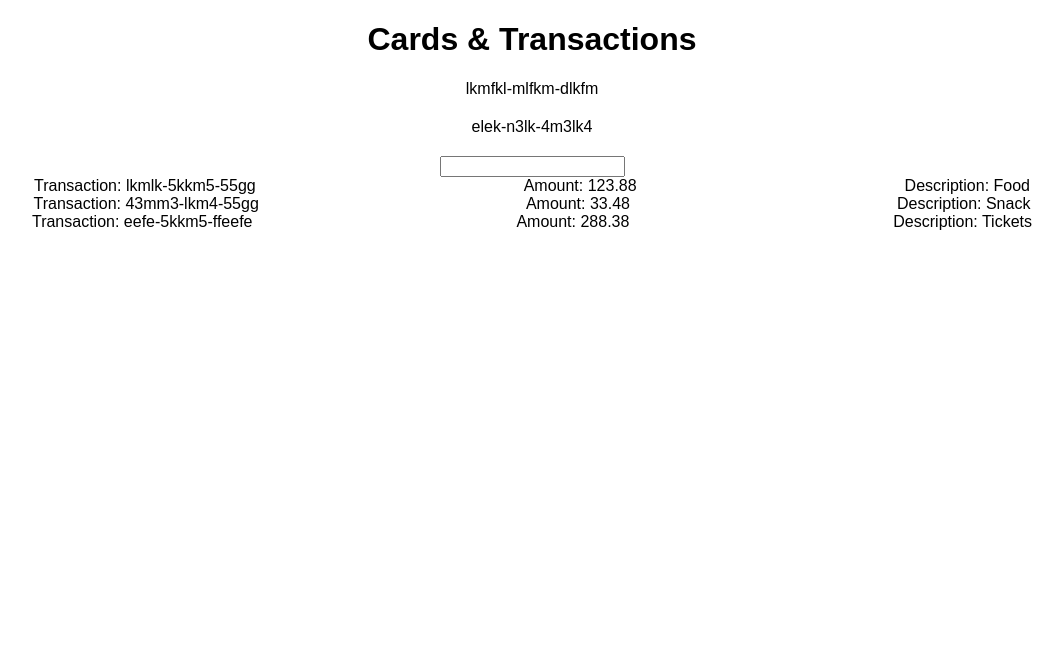
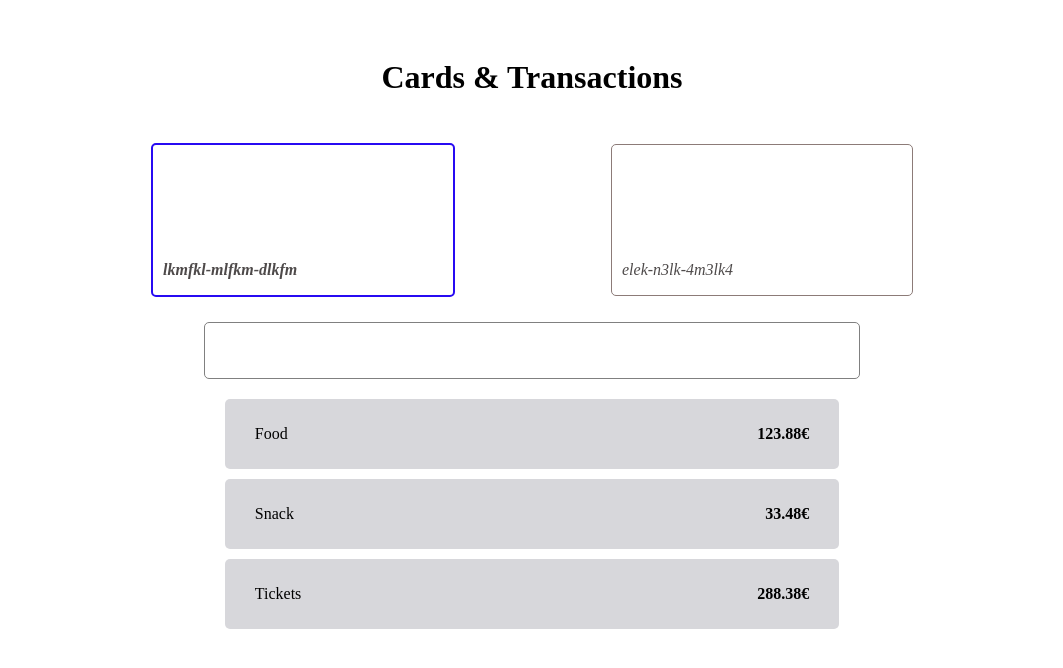
Before and after one commit to kaschief/react-cards-transactions, a React (Create React App) app: page / in a window 1280 px wide. Both pictures are taken after a click on the element "lkmfkl-mlfkm-dlkfm". Shown: the top 668 px of the page, without its empty margins (108-1171 px from the left). Built offline with nearby package versions, Linux system fonts and the light colour scheme.

Commit message:
components styled, all properties in place

```diff
--- a/package.json
+++ b/package.json
@@ -11,6 +11,8 @@
     "@reduxjs/toolkit": "^1.6.1",
     "@types/react": "^17.0.20",
     "@types/react-dom": "^17.0.9",
+    "aphrodite": "^2.4.0",
+    "classnames": "^2.3.1",
     "react": "16.13.1",
     "react-dom": "16.13.1",
     "react-redux": "^7.2.5",
--- a/src/ApiClient/data/cards.js
+++ b/src/ApiClient/data/cards.js
@@ -1,4 +1,4 @@
 export const cards = [
   { id: "lkmfkl-mlfkm-dlkfm", description: "Private Card" },
-  { id: "elek-n3lk-4m3lk4", description: "Business Card" }
+  { id: "elek-n3lk-4m3lk4", description: "Business Card" },
 ];
--- a/src/App.tsx
+++ b/src/App.tsx
@@ -1,21 +1,81 @@
 import React, { useEffect } from "react";
-import "./styles.css";
+import { StyleSheet, css } from "aphrodite";
 
 import { actionCreators, AppDispatch } from "./state/index";
 import { bindActionCreators } from "redux";
 import { useAppDispatch, useAppSelector } from "./state/hooks";
 import { cards } from "./ApiClient/data/cards";
 import { transactions } from "./ApiClient/data/transactions";
+import { CardFC } from "./components/CardFC";
+import { TransactionFC } from "./components/TransactionFC";
 
-export default function App() {
-  const cardsFromState = useAppSelector((state) => state.cards);
-  const transactionsFromState = useAppSelector((state) => state.transactions);
+const styles = StyleSheet.create({
+  wrapper: {
+    display: "grid",
+    maxWidth: "80vw",
+    gridTemplateAreas: `
+    "title"
+    "cards"
+    "input"
+    "transactions"
+  `,
+    gridTemplateColumns: "1fr",
+    gridTemplateRows: `
+    minmax(15px, auto)
+    auto
+    auto
+    1fr
+    `,
+    alignItems: "center",
+    justifyContent: "center",
+    width: "100%",
+    height: "100%",
+    padding: "30px",
+    margin: "0 auto",
+  },
+  title: {
+    gridArea: "title",
+    width: "100%",
+    textAlign: "center",
+  },
+  cardContainer: {
+    gridArea: "cards",
+    width: "100%",
+    justifyContent: "space-evenly",
+    display: "flex",
+    flexDirection: "row",
+    overflowX: "auto",
+  },
+  inputContainer: {
+    gridArea: "input",
+    width: "60%",
+    margin: "0 auto 20px",
+    border: "1px solid grey",
+    padding: "20px",
+    borderRadius: "5px",
+  },
+  transactionsContainer: {
+    gridArea: "transactions",
+    display: "flex",
+    flexDirection: "column",
+    width: "60%",
+    margin: "0 auto 20px",
+    borderRadius: "5px",
+  },
+});
+
+export const App: React.FC = (): JSX.Element => {
+  const cardsState = useAppSelector((state) => state.customerCards);
+  const transactionsState = useAppSelector(
+    (state) => state.customerTransactions
+  );
+  const { customerCards } = cardsState;
+  const { activeTransactionsID, filterTerm, filteredTransactions } =
+    transactionsState;
 
   const dispatch: AppDispatch = useAppDispatch();
   const {
     setCards,
-    selectCard,
-    setActiveTransactionsId,
     setTransactions,
     setFilterTerm,
     setIsFiltered,
@@ -38,70 +98,43 @@ export default function App() {
 
   return (
     <div className="App">
-      <h1>Cards & Transactions</h1>
+      <div className={css(styles.wrapper)}>
+        <h1 className={css(styles.title)}>Cards & Transactions</h1>
 
-      {cardsFromState.cards.map(
+        <div className={css(styles.cardContainer)}>
+          {customerCards.map(
             (
               card
             ): React.DetailedHTMLProps<
               React.HTMLAttributes<HTMLDivElement>,
               HTMLDivElement
             > => {
-          return (
-            <div
-              style={{ cursor: "pointer", margin: "20px" }}
-              onClick={(event) => {
-                if (card.id === transactionsFromState.activeTransactionsID)
-                  return;
-                selectCard(card.id);
-                setActiveTransactionsId(card.id);
-                setIsFiltered(false);
-                getFilteredTransactions();
-                setFilterTerm("");
-              }}
-              key={card.id}
-            >
-              {card.id}
-            </div>
-          );
+              return <CardFC key={card.id} card={card} />;
             }
           )}
+        </div>
 
-      {transactionsFromState.activeTransactionsID && (
+        {activeTransactionsID && (
           <input
+            className={css(styles.inputContainer)}
             type="text"
             name="input"
-          value={transactionsFromState.filterTerm}
+            value={filterTerm}
+            defaultValue="Filter"
             onChange={handleChange}
           />
         )}
 
-      {transactionsFromState.filteredTransactions.map(
-        (transaction): JSX.Element => {
-          let { id, amount, description } = transaction;
+        <div className={css(styles.transactionsContainer)}>
+          {filteredTransactions.map((transaction): JSX.Element => {
             return (
-            <div
-              key={id}
-              style={{
-                display: "flex",
-                margin: "0 auto",
-                width: "100%",
-                justifyContent: "center",
-              }}
-            >
-              <p style={{ alignSelf: "center", margin: "0 auto" }}>
-                Transaction: {id}
-              </p>
-              <p style={{ alignSelf: "center", margin: "0 auto" }}>
-                Amount: {amount}
-              </p>
-              <p style={{ alignSelf: "center", margin: "0 auto" }}>
-                Description: {description}
-              </p>
+              <TransactionFC key={transaction.id} transaction={transaction} />
+            );
+          })}
+        </div>
+      </div>
     </div>
   );
-        }
-      )}
-    </div>
-  );
-}
+};
+
+export default App;
--- /dev/null
+++ b/src/components/CardFC.tsx
@@ -0,0 +1,83 @@
+import React from "react";
+import { CardProps } from "../types";
+import { bindActionCreators } from "redux";
+import { useAppDispatch, useAppSelector } from "../state/hooks";
+import { actionCreators, AppDispatch } from "../state/index";
+import { StyleSheet, css } from "aphrodite";
+import classnames from "classnames";
+
+const styles = StyleSheet.create({
+  card: {
+    alignSelf: "center",
+    margin: "25px",
+    minWidth: "100px",
+    maxWidth: "300px",
+    width: "80%",
+    minHeight: "150px",
+    height: "auto",
+    color: "grey",
+    border: "1px solid #8C7B78",
+    position: "relative",
+    borderRadius: "5px",
+    ":hover": {
+      backgroundColor: "#CEC5C5",
+      border: "2px solid #8C7B78",
+    },
+  },
+  id: {
+    color: "#4E4A4A",
+    fontStyle: "italic",
+    position: "absolute",
+    bottom: "0",
+    left: "10px",
+  },
+  selected: {
+    border: "2px solid #270AF2",
+  },
+  selectedId: {
+    fontWeight: 600,
+  },
+});
+
+export const CardFC: React.FC<CardProps> = ({ card }): JSX.Element => {
+  const dispatch: AppDispatch = useAppDispatch();
+  const transactionsState = useAppSelector(
+    (state) => state.customerTransactions
+  );
+  const { activeTransactionsID } = transactionsState;
+  const isSelected = card.id === activeTransactionsID;
+
+  const {
+    selectCard,
+    setActiveTransactionsId,
+    setFilterTerm,
+    setIsFiltered,
+    getFilteredTransactions,
+  } = bindActionCreators(actionCreators, dispatch);
+  return (
+    <div
+      className={classnames(
+        css(styles.card),
+        isSelected && css(styles.selected)
+      )}
+      onClick={() => {
+        if (isSelected) return;
+        selectCard(card.id);
+        setActiveTransactionsId(card.id);
+        setIsFiltered(false);
+        getFilteredTransactions();
+        setFilterTerm("");
+      }}
+      key={card.id}
+    >
+      <p
+        className={classnames(
+          css(styles.id),
+          isSelected && css(styles.selectedId)
+        )}
+      >
+        {card.id}
+      </p>
+    </div>
+  );
+};
--- /dev/null
+++ b/src/components/TransactionFC.tsx
@@ -0,0 +1,44 @@
+import React from "react";
+import { TransactionProps } from "../types";
+import { StyleSheet, css } from "aphrodite";
+
+const styles = StyleSheet.create({
+  transaction: {
+    display: "flex",
+    flexDirection: "row",
+    alignItems: "center",
+    justifyContent: "space-between",
+    padding: "10px",
+    width: "100%",
+    boxSizing: "border-box",
+    margin: "0 0 10px 0",
+    borderRadius: "5px",
+    backgroundColor: "#D7D7DB",
+    ":hover": {
+      transform: "scale(1.02)",
+    },
+  },
+  details: {
+    margin: "0 20px 0 20px",
+    display: "flex",
+    flexDirection: "row",
+    justifyContent: "space-between",
+    width: "100%",
+  },
+  meta: {
+    fontWeight: 600,
+  },
+});
+
+export const TransactionFC: React.FC<TransactionProps> = ({ transaction }) => {
+  const { id, amount, description } = transaction;
+
+  return (
+    <div className={css(styles.transaction)} key={id}>
+      <div className={css(styles.details)}>
+        <p>{description}</p>
+        <p className={css(styles.meta)}>{amount}€</p>
+      </div>
+    </div>
+  );
+};
--- a/src/state/reducers/cardsReducer.ts
+++ b/src/state/reducers/cardsReducer.ts
@@ -1,7 +1,7 @@
 import { CardsState, ActionType, Action } from "../../types.d";
 
 const initialState: CardsState = {
-  cards: [],
+  customerCards: [],
   selectedId: "",
 };
 
@@ -18,7 +18,7 @@ const reducer = (
     case ActionType.SET_CARDS:
       return {
         ...state,
-        cards: action.payload,
+        customerCards: action.payload,
       };
     default:
       return state;
--- a/src/state/reducers/index.ts
+++ b/src/state/reducers/index.ts
@@ -3,8 +3,8 @@ import cardsReducer from "./cardsReducer";
 import transactionsReducer from "./transactionsReducer";
 
 const reducers = combineReducers({
-  cards: cardsReducer,
-  transactions: transactionsReducer,
+  customerCards: cardsReducer,
+  customerTransactions: transactionsReducer,
 });
 
 export default reducers;
--- a/src/state/reducers/transactionsReducer.ts
+++ b/src/state/reducers/transactionsReducer.ts
@@ -1,7 +1,7 @@
 import { TransactionsState, ActionType, Action } from "../../types.d";
 
 const initialState: TransactionsState = {
-  transactions: {},
+  customerTransactions: {},
   activeTransactionsID: "",
   filteredTransactions: [],
   isFiltered: false,
@@ -16,10 +16,10 @@ const reducer = (
     case ActionType.SET_TRANSACTIONS:
       return {
         ...state,
-        transactions: action.payload,
+        customerTransactions: action.payload,
       };
     case ActionType.SET_ACTIVE_TRANSACTIONS_ID:
-      let isValidID = state.transactions.hasOwnProperty(action.payload);
+      let isValidID = state.customerTransactions.hasOwnProperty(action.payload);
       return {
         ...state,
         activeTransactionsID: isValidID
@@ -37,15 +37,19 @@ const reducer = (
         isFiltered: action.payload,
       };
     case ActionType.GET_FILTERED_TRANSACTIONS:
-      let { isFiltered, transactions, activeTransactionsID, filterTerm } =
-        state;
+      let {
+        isFiltered,
+        customerTransactions,
+        activeTransactionsID,
+        filterTerm,
+      } = state;
 
       let filteredTransactions = isFiltered
-        ? transactions[activeTransactionsID].filter((t) => {
+        ? customerTransactions[activeTransactionsID].filter((t) => {
             let description = t.description.toLowerCase();
             return description.includes(filterTerm.toLowerCase());
           })
-        : transactions[activeTransactionsID];
+        : customerTransactions[activeTransactionsID];
       return {
         ...state,
         filteredTransactions,
--- a/src/types.d.ts
+++ b/src/types.d.ts
@@ -6,7 +6,7 @@ export interface Card {
 export type Cards = Card[];
 
 export interface CardsState {
-  cards: Cards;
+  customerCards: Cards;
   selectedId?: string;
 }
 
@@ -21,7 +21,7 @@ export interface Transactions {
 }
 
 export interface TransactionsState {
-  transactions: Transactions;
+  customerTransactions: Transactions;
   activeTransactionsID: string;
   filteredTransactions: Transaction[];
   isFiltered: boolean;
```
Also changed, not shown: 1 other file (tests, documents, lock files or other folders). Lines whose indentation alone changed are shown as unchanged.
